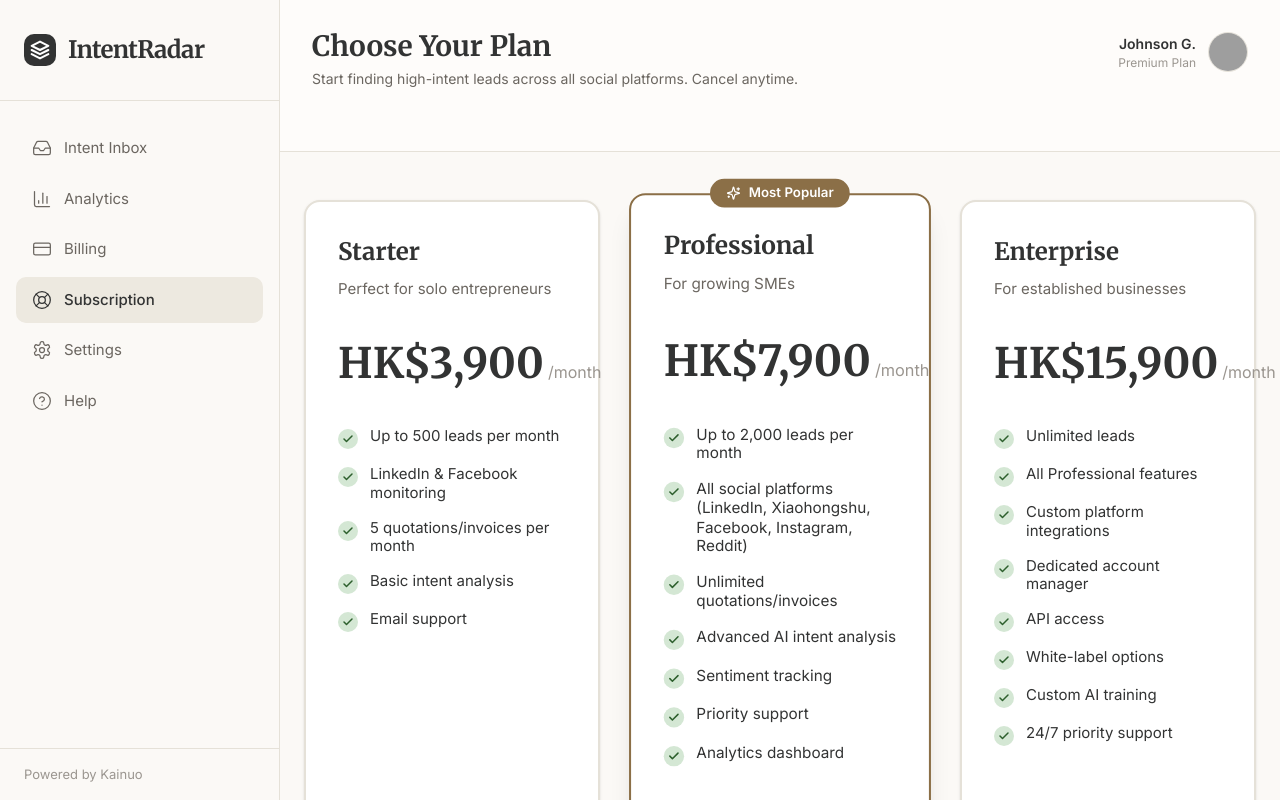
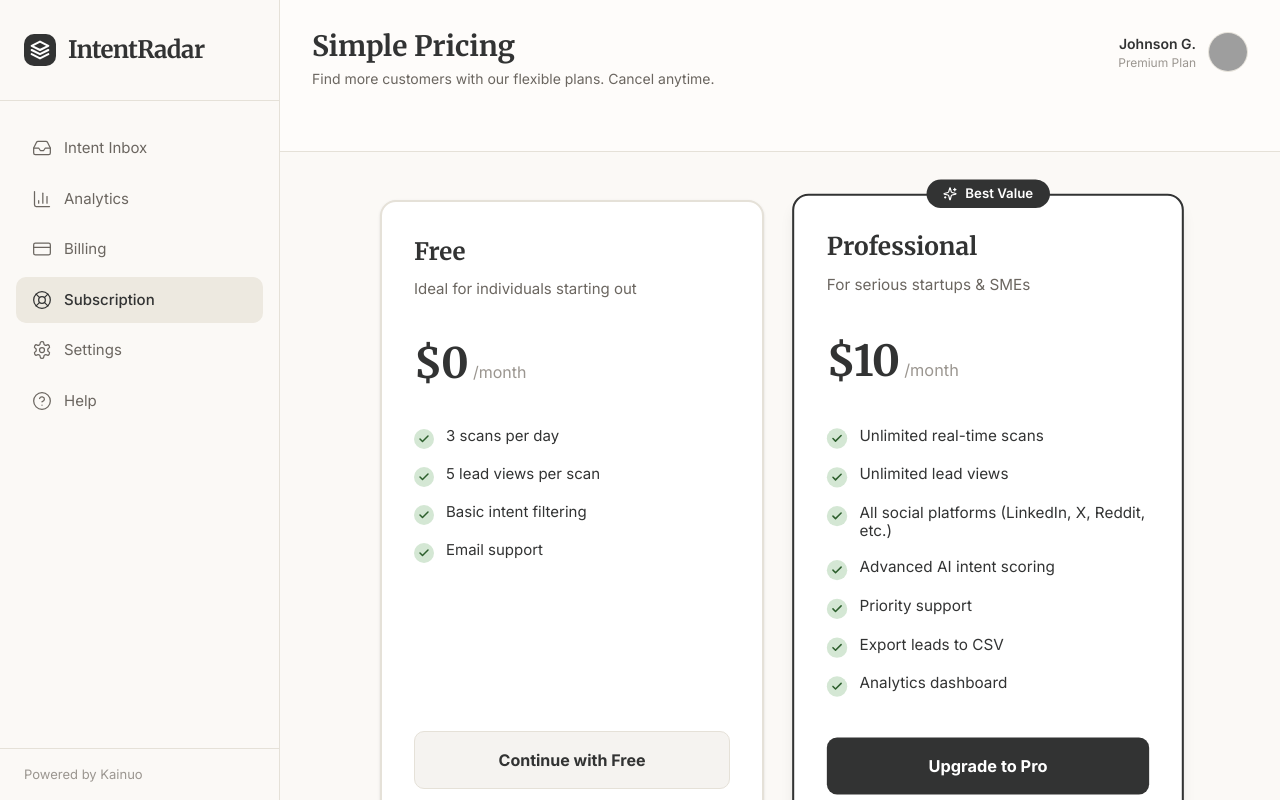
Before and after one commit to KainuoTech-Org/intent-radar, a Next.js app: page /subscription in a window 1280 px wide. Built offline with nearby package versions, Linux system fonts and the light colour scheme; grey boxes are pictures that could not be loaded.

Commit message:
UI Refactor: Simplified pricing model to Free and  Pro tiers.

```diff
--- a/app/subscription/page.tsx
+++ b/app/subscription/page.tsx
@@ -6,84 +6,66 @@ import { Check, ShieldCheck, CreditCard, Sparkles } from "lucide-react"
 export default function SubscriptionPage() {
   const plans = [
     {
-      name: "Starter",
-      description: "Perfect for solo entrepreneurs",
-      price: "HK$3,900",
+      name: "Free",
+      description: "Ideal for individuals starting out",
+      price: "$0",
       features: [
-        "Up to 500 leads per month",
-        "LinkedIn & Facebook monitoring",
-        "5 quotations/invoices per month",
-        "Basic intent analysis",
+        "3 scans per day",
+        "5 lead views per scan",
+        "Basic intent filtering",
         "Email support",
       ],
-      cta: "Get Started",
+      cta: "Continue with Free",
       popular: false,
     },
     {
       name: "Professional",
-      description: "For growing SMEs",
-      price: "HK$7,900",
+      description: "For serious startups & SMEs",
+      price: "$10",
       features: [
-        "Up to 2,000 leads per month",
-        "All social platforms (LinkedIn, Xiaohongshu, Facebook, Instagram, Reddit)",
-        "Unlimited quotations/invoices",
-        "Advanced AI intent analysis",
-        "Sentiment tracking",
+        "Unlimited real-time scans",
+        "Unlimited lead views",
+        "All social platforms (LinkedIn, X, Reddit, etc.)",
+        "Advanced AI intent scoring",
         "Priority support",
+        "Export leads to CSV",
         "Analytics dashboard",
       ],
-      cta: "Get Started",
+      cta: "Upgrade to Pro",
       popular: true,
-    },
-    {
-      name: "Enterprise",
-      description: "For established businesses",
-      price: "HK$15,900",
-      features: [
-        "Unlimited leads",
-        "All Professional features",
-        "Custom platform integrations",
-        "Dedicated account manager",
-        "API access",
-        "White-label options",
-        "Custom AI training",
-        "24/7 priority support",
-      ],
-      cta: "Get Started",
-      popular: false,
     },
   ]
 
   return (
     <PageLayout
-      title="Choose Your Plan"
-      subtitle="Start finding high-intent leads across all social platforms. Cancel anytime."
+      title="Simple Pricing"
+      subtitle="Find more customers with our flexible plans. Cancel anytime."
       showSearch={false}
     >
-      <div className="max-w-[1200px] mx-auto py-12 px-6">
-        <div className="grid grid-cols-1 lg:grid-cols-3 gap-8">
+      <div className="max-w-[1000px] mx-auto py-12 px-6">
+        <div className="grid grid-cols-1 md:grid-cols-2 gap-8 max-w-[800px] mx-auto">
           {plans.map((plan) => (
             <div
               key={plan.name}
               className={`relative bg-white rounded-[16px] p-8 border-2 flex flex-col h-full transition-all ${
                 plan.popular
-                  ? "border-[#8B6F47] shadow-xl scale-[1.02] z-10"
+                  ? "border-[#323333] shadow-lg scale-[1.02] z-10"
                   : "border-[#E5E1D8] shadow-sm"
               }`}
             >
               {plan.popular && (
-                <div className="absolute -top-4 left-1/2 -translate-x-1/2 bg-[#8B6F47] text-white px-4 py-1 rounded-full text-[13px] font-semibold flex items-center gap-2">
+                <div className="absolute -top-4 left-1/2 -translate-x-1/2 bg-[#323333] text-white px-4 py-1 rounded-full text-[13px] font-semibold flex items-center gap-2">
                   <Sparkles size={14} />
-                  Most Popular
+                  Best Value
                 </div>
               )}
 
-              <div className="mb-8">
+              <div className="mb-8 text-center md:text-left">
                 <h3 className="font-['Merriweather'] text-[24px] font-bold text-[#323333] mb-2">{plan.name}</h3>
                 <p className="text-[15px] text-[#6B6660]">{plan.description}</p>
               </div>
 
-              <div className="mb-8 flex items-baseline gap-1">
+              <div className="mb-8 flex items-baseline justify-center md:justify-start gap-1">
                 <span className="font-['Merriweather'] text-[42px] font-bold text-[#323333]">{plan.price}</span>
                 <span className="text-[16px] text-[#9B9690]">/month</span>
               </div>
@@ -94,15 +76,15 @@ export default function SubscriptionPage() {
                     <div className="w-5 h-5 rounded-full bg-[#D4E7D4] flex items-center justify-center shrink-0 mt-0.5">
                       <Check className="text-[#2D5F2D]" size={12} strokeWidth={3} />
                     </div>
-                    <span className="text-[15px] text-[#323333] leading-tight">{feature}</span>
+                    <span className="font-['Inter'] text-[15px] text-[#323333] leading-tight">{feature}</span>
                   </div>
                 ))}
               </div>
 
-              <button className={`w-full py-3.5 rounded-[10px] font-semibold transition-all active:scale-95 ${
+              <button className={`w-full py-4 rounded-[10px] font-bold font-['Inter'] transition-all active:scale-95 ${
                 plan.popular
                   ? "bg-[#323333] text-white hover:bg-black"
-                  : "bg-[#F5F2EC] text-[#323333] hover:bg-[#EDE9E0]"
+                  : "bg-[#F5F3F0] text-[#323333] hover:bg-[#EDE9E0] border border-[#E5E1D8]"
               }`}>
                 {plan.cta}
               </button>
```
